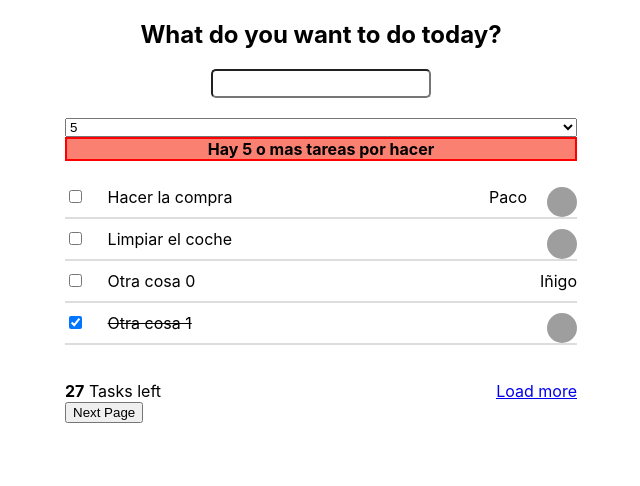
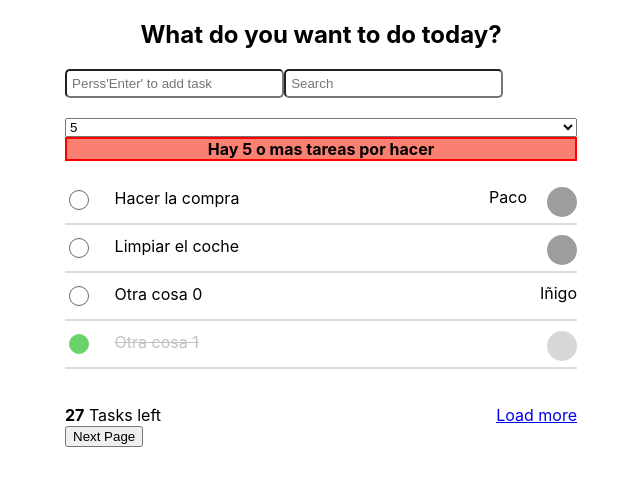
Before and after one commit to argoitz/todo_app, a React (Create React App) app: page / in a window 1280 px wide. Shown: the top 486 px of the page, without its empty margins (319-959 px from the left). Built offline with nearby package versions, Linux system fonts and the light colour scheme; grey boxes are pictures that could not be loaded.

Commit message:
using hooks 1 (I cant refactor pageSize 'select' element to header Because cant update list of tasks from there)

```diff
--- a/package.json
+++ b/package.json
@@ -7,6 +7,7 @@
     "@testing-library/react": "^11.1.1",
     "@testing-library/user-event": "^12.2.0",
     "math.js": "^1.1.46",
+    "node-sass": "^4.14.1",
     "react": "^17.0.1",
     "react-dom": "^17.0.1",
     "react-scripts": "4.0.0",
--- a/src/App.css
+++ b/src/App.css
@@ -65,9 +65,6 @@ body{
   margin-left: 20px;
 }
 
-.doneTask{
-  text-decoration: line-through;
-}
 
 
 .taskBottom{
--- a/src/App.js
+++ b/src/App.js
@@ -1,40 +1,22 @@
 import React from 'react';
 import logo from './logo.svg';
 import './App.css';
-import LikeButton from './components/LikeButton';
+import { Header, handleAddInputKeyPress } from './components/Header/Header';
 import TaskList from './components/TaskList';
 import TaskBottom from './components/TaskBottom';
 import TaskOverWorkWarning from './components/TaskOverWorkWarning';
-import data from './taskObject.json';
+import useTasks from './custom-hooks/useTasks';
 
 const getTasks = (tasks, page, pageSize) => {
   return tasks.slice(page*pageSize, (page + 1)*pageSize);
 }
 
 function App() {
-
-  const tasks = data.tasks;
-  const numOfTasks = tasks.length;
-  const [page, setPage] = React.useState(0);
-  const [pageSize, setPageSize] = React.useState(4);
-  const pages = Math.ceil((numOfTasks / pageSize) - 1);
-
-  console.log(getTasks(tasks,page,pageSize));
-
-  const handleClick = () => {
-    console.log("CLICKED");
-  }
-
-  /*
-    - task Who (nombre, foto de la persona) e imprimir esta foto y nombre en los items
-    - Overword warning: add aviso si tenemos más de 5 tareas por hacer
-    - "Paginación estática" task una lista larga y tendremos una variable para controlar las tareas q vemos "const page = 1";
-  */
+  const [tasks, numOfTasks, page, setPage, pageSize, setPageSize, pages] = useTasks();
 
   return (
     <div className="todoBox">
-      <h2>What do you want to do today?</h2>
-      <input type="text"></input>
+      <Header/>
       <select onChange={(e) => setPageSize(e.target.value)}>
         <option value="5">5</option>
         <option value="10">10</option>
--- /dev/null
+++ b/src/components/Header/Header.js
@@ -0,0 +1,32 @@
+import useTasks from '../../custom-hooks/useTasks';
+
+
+let handleAddInputKeyPress = (e) => {
+  if(e.key === 'Enter'){
+    console.log(e.target.value);
+  }
+}
+
+let handleSearchKeyPress = (e) => {
+  console.log(e.target.value);
+}
+
+const Header = () => {
+  const [tasks, numOfTasks, page, setPage, pageSize, setPageSize, pages] = useTasks();
+  return (
+      <>
+        <h2>What do you want to do today?</h2>
+        <div>
+          <input className="addInput" type="text" onKeyPress={handleAddInputKeyPress} placeholder="Perss'Enter' to add task"></input>
+          <input className="searchInput" type="text" onKeyPress={handleSearchKeyPress} placeholder="Search"></input>
+
+        </div>
+      </>
+    )
+}
+
+
+export{
+  Header,
+  handleAddInputKeyPress,
+} ;
--- a/src/components/LikeButton.js
+++ /dev/null
@@ -1,6 +0,0 @@
-
-function LikeButton(props){
-return <button>Likes {props.likes}</button>
-}
-
-export default LikeButton
--- a/src/components/TaskList.js
+++ b/src/components/TaskList.js
@@ -1,4 +1,4 @@
-import TaskItem from './taskItems';
+import TaskItem from './taskItem/taskItem';
 
 
 function TaskList( {tasks} ){
--- a/src/components/taskItems.js
+++ b/src/components/taskItem/taskItem.js
@@ -1,3 +1,5 @@
+import './taskItem.scss';
+
 function TaskItem(props){
     return (
         <li className={ props.completed ? 'doneTask': '' }>
--- /dev/null
+++ b/src/components/taskItem/taskItem.scss
@@ -0,0 +1,26 @@
+.todoBox{
+    ul{
+        li{
+            input[type="checkbox"]{
+                width: 20px;
+                height: 20px;
+                border-radius: 50%;
+                vertical-align: middle;
+                border: 1px solid #666;
+                -webkit-appearance: none;
+                outline: none;
+                cursor: pointer;
+            }
+            input[type="checkbox"]:checked {
+                background-color: #69d369;
+                border: 1px solid #69d369;
+
+            }
+            input:checked + label{
+                text-decoration: line-through;
+                color:#666;
+                opacity: .4;
+            }
+        }
+    }
+}
--- /dev/null
+++ b/src/custom-hooks/useTasks.js
@@ -0,0 +1,14 @@
+import { useState } from "react";
+import data from '../taskObject.json';
+
+const useTasks = () => {
+    const tasks = data.tasks;
+    const numOfTasks = tasks.length;
+    const [page, setPage] = useState(0);
+    const [pageSize, setPageSize] = useState(4);
+    const pages = Math.ceil((numOfTasks / pageSize) - 1);
+
+    return [tasks, numOfTasks, page, setPage, pageSize, setPageSize, pages];
+}
+
+export default useTasks;
```
Also changed, not shown: 1 other file (tests, documents, lock files or other folders).
